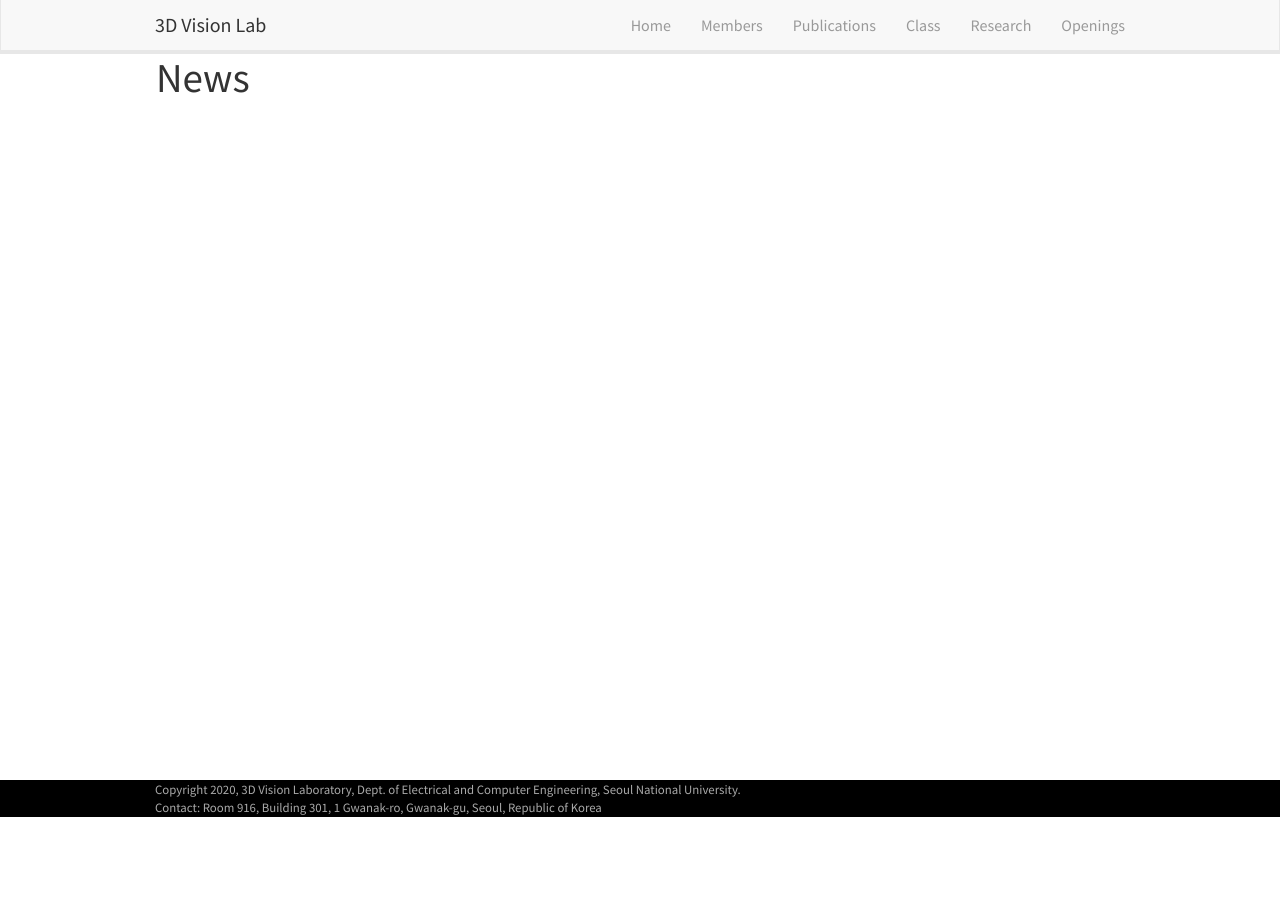
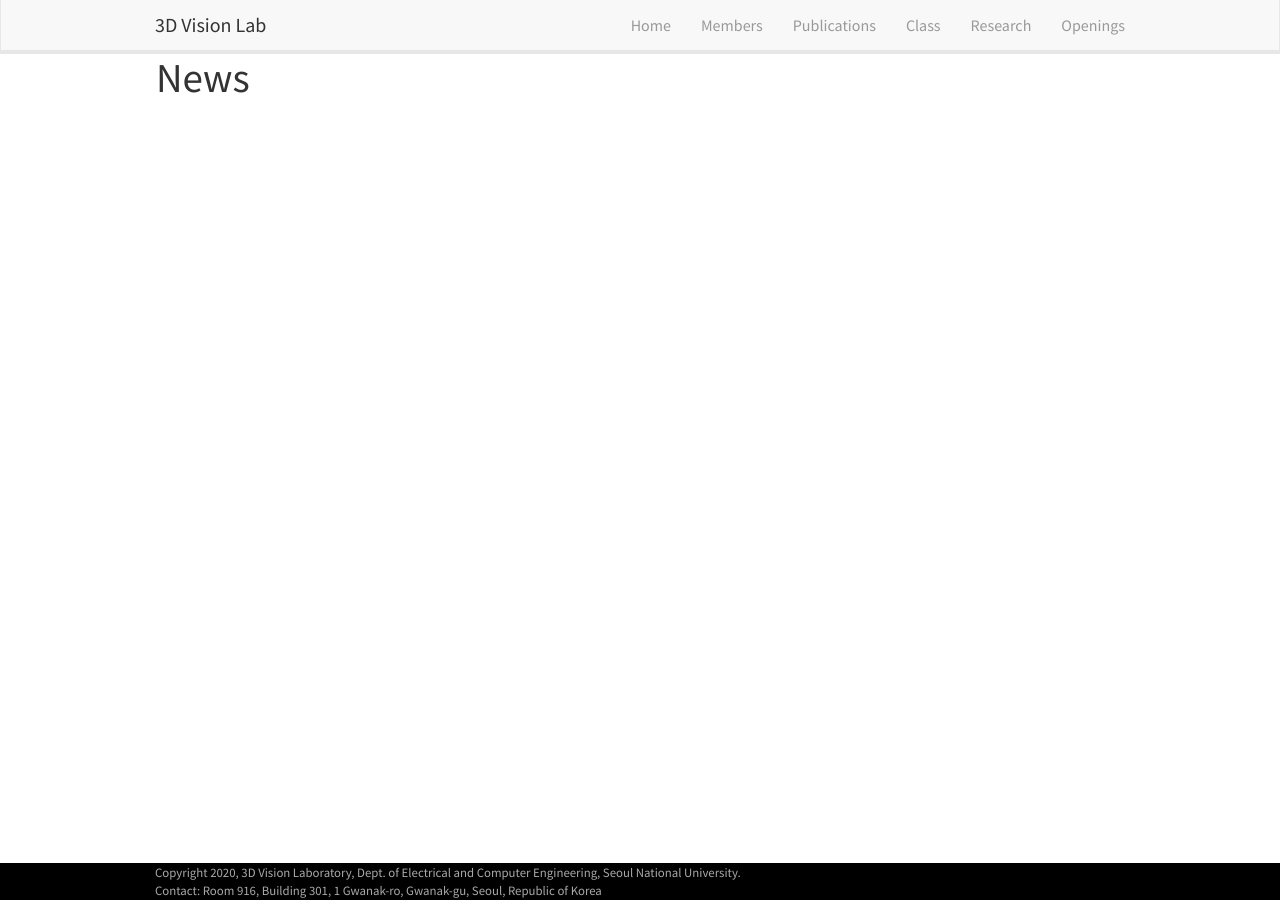
Before and after one commit to 3dvision-snu/3dvision-snu.github.io, a Jekyll site: the page built from _pages/allnews.md, in a window 1280 px wide and 900 px high, scrolled down 37 px. Built offline with Jekyll 4.4.1, drawn with Linux system fonts in a browser that asks for light colours; nearby versions of some CDN libraries; before the commit the page ends 900 px from its top, so only the background shows below that.

Commit message:
attach footer to bottom

```diff
--- a/css/main.scss
+++ b/css/main.scss
@@ -54,7 +54,7 @@ firstp {
 
 /* Main Content */
 .content{
-	min-height: 90%; // necessary for keeping footer down
+	min-height: 100%; // necessary for keeping footer down
 }
 
 /* Home, News */
```
